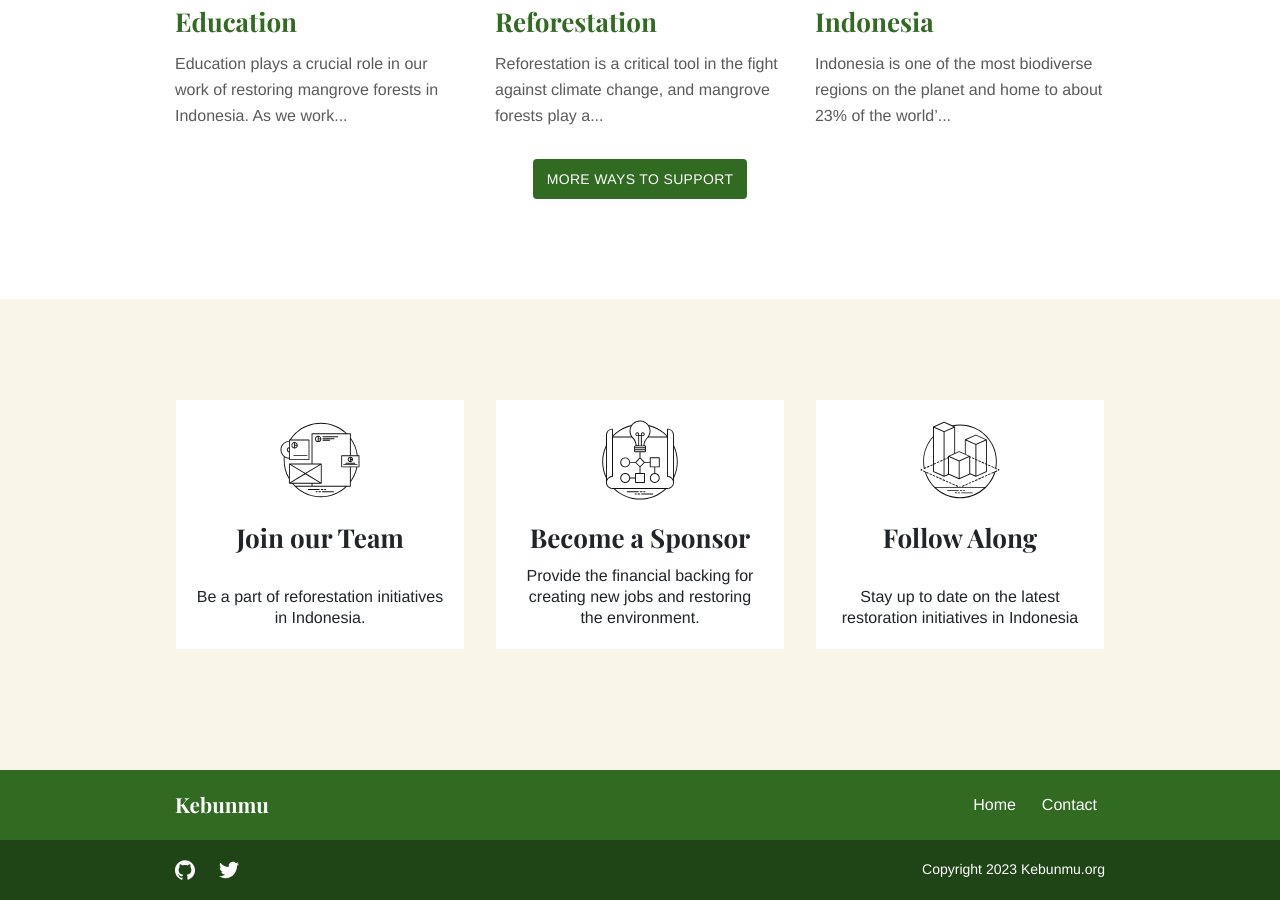
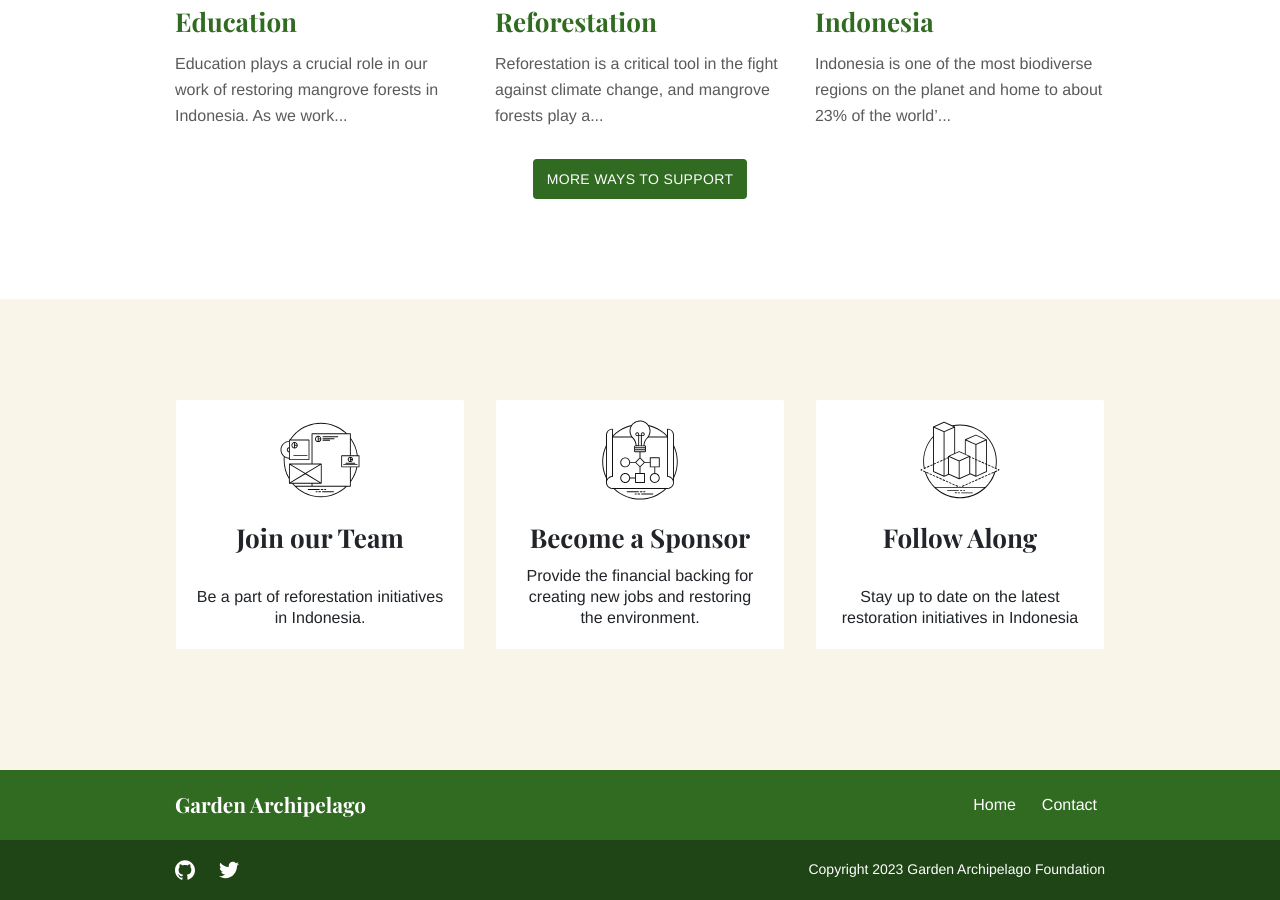
Before and after one commit to garden-archipelago/garden-archipelago.github.io, a Jekyll site: the page built from index.md, in a window 1280 px wide and 900 px high, scrolled down 839 px. Built offline with Jekyll 4.4.1, drawn with Linux system fonts in a browser that asks for light colours.

Commit message:
Update text

```diff
--- a/_config.yml
+++ b/_config.yml
@@ -1,6 +1,6 @@
 baseurl: '/'
 permalink: pretty
-title: 'Kebunmu'
+title: 'Garden Archipelago'
 
 logo:
   mobile: "images/logo/logo-mobile.svg"
--- a/_data/seo.yml
+++ b/_data/seo.yml
@@ -1,4 +1,4 @@
 google_analytics_id: ""
 meta_twitter_site: ""
 meta_twitter_creator: ""
-copyright_text: 'Copyright 2023 Kebunmu.org'
+copyright_text: 'Copyright 2023 Garden Archipelago Foundation'
```
